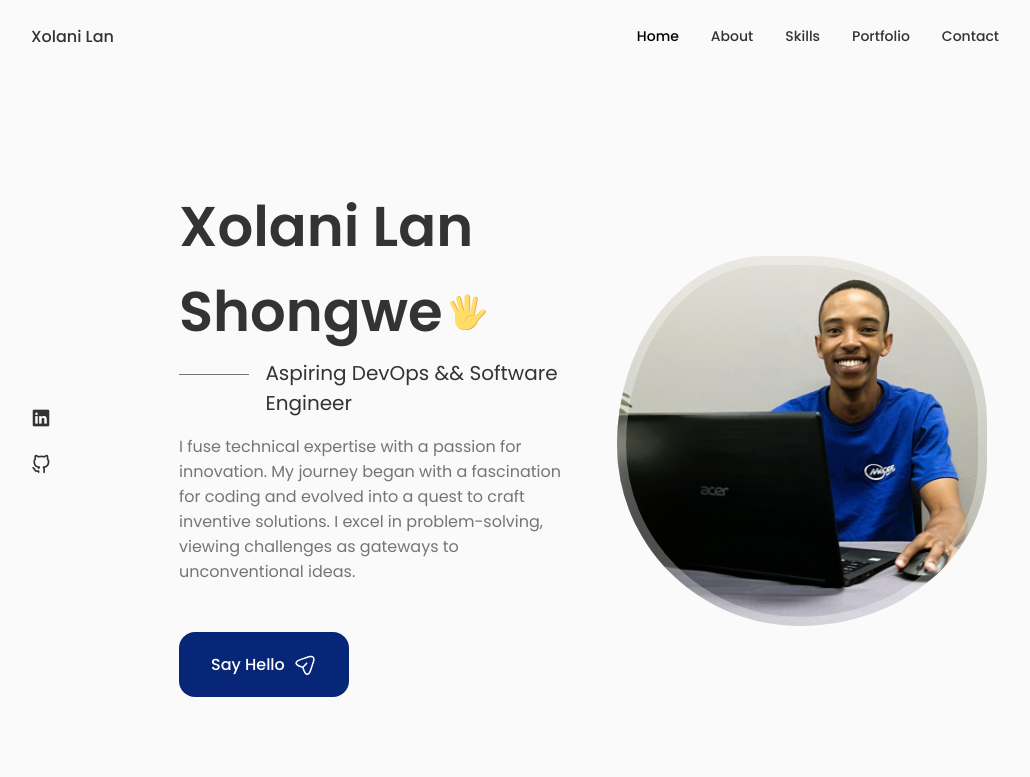
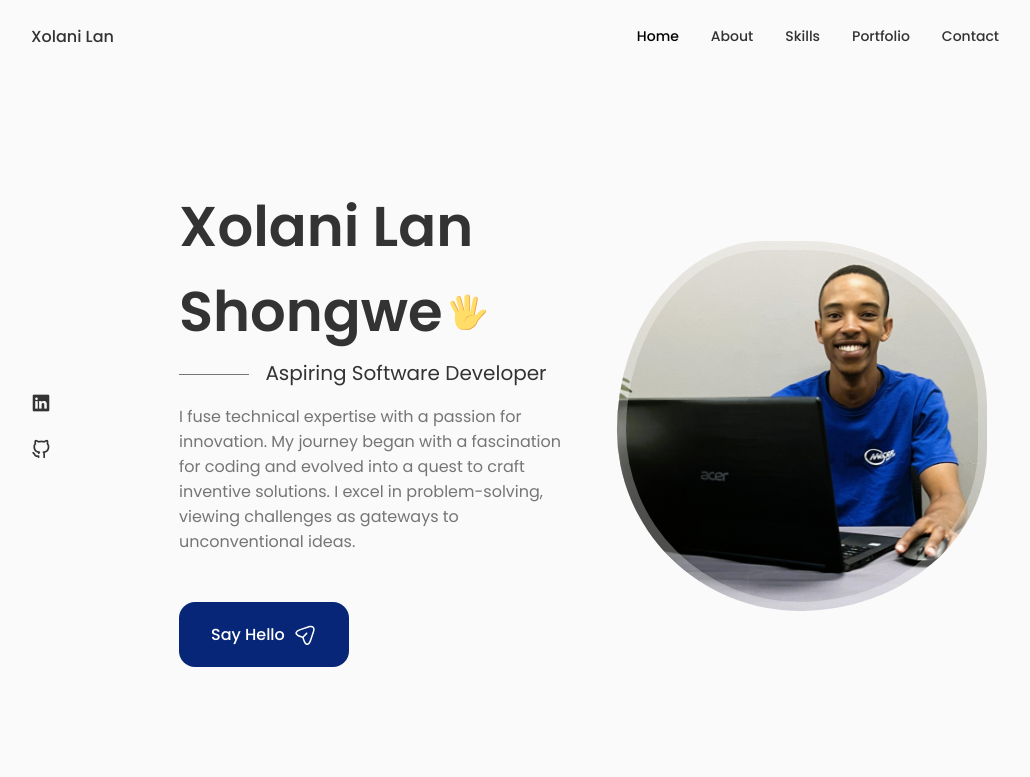
Before and after one commit to XolaniLan/Portfolio-Website, a React (Vite) app: page / in a window 1280 px wide. Shown: the top 777 px of the page, without its empty margins (125-1155 px from the left). Built offline with nearby package versions, Linux system fonts and the light colour scheme.

Commit message:
Update Data.jsx

```diff
--- a/src/components/home/Data.jsx
+++ b/src/components/home/Data.jsx
@@ -55,7 +55,7 @@ const Data = () => {
           ></path>
         </svg>
       </h1>
-      <h3 className='home__subtitle'>Aspiring DevOps && Software Engineer</h3>
+      <h3 className='home__subtitle'>Aspiring Software Developer</h3>
       <p className='home__description'>
          I fuse technical expertise with a passion for innovation.
          My journey began with a fascination for coding and evolved into a quest to craft inventive solutions.
```
